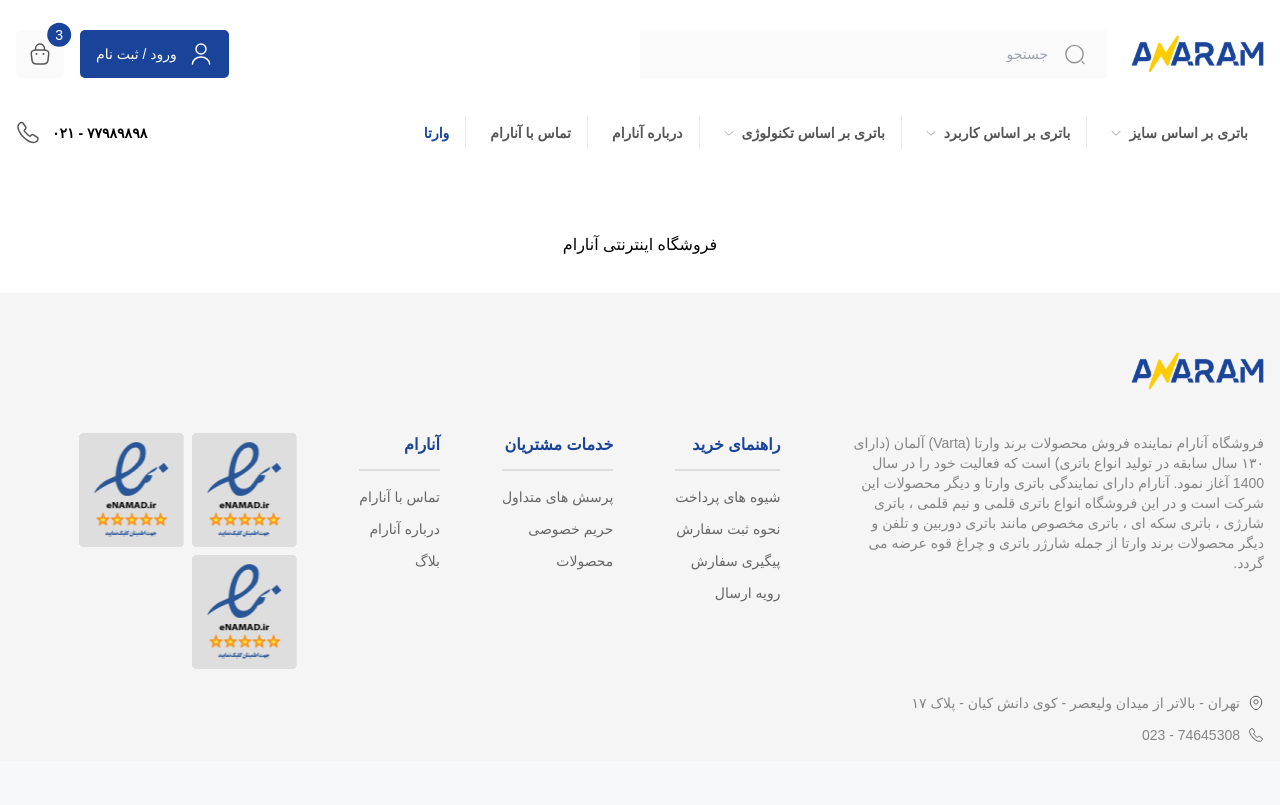
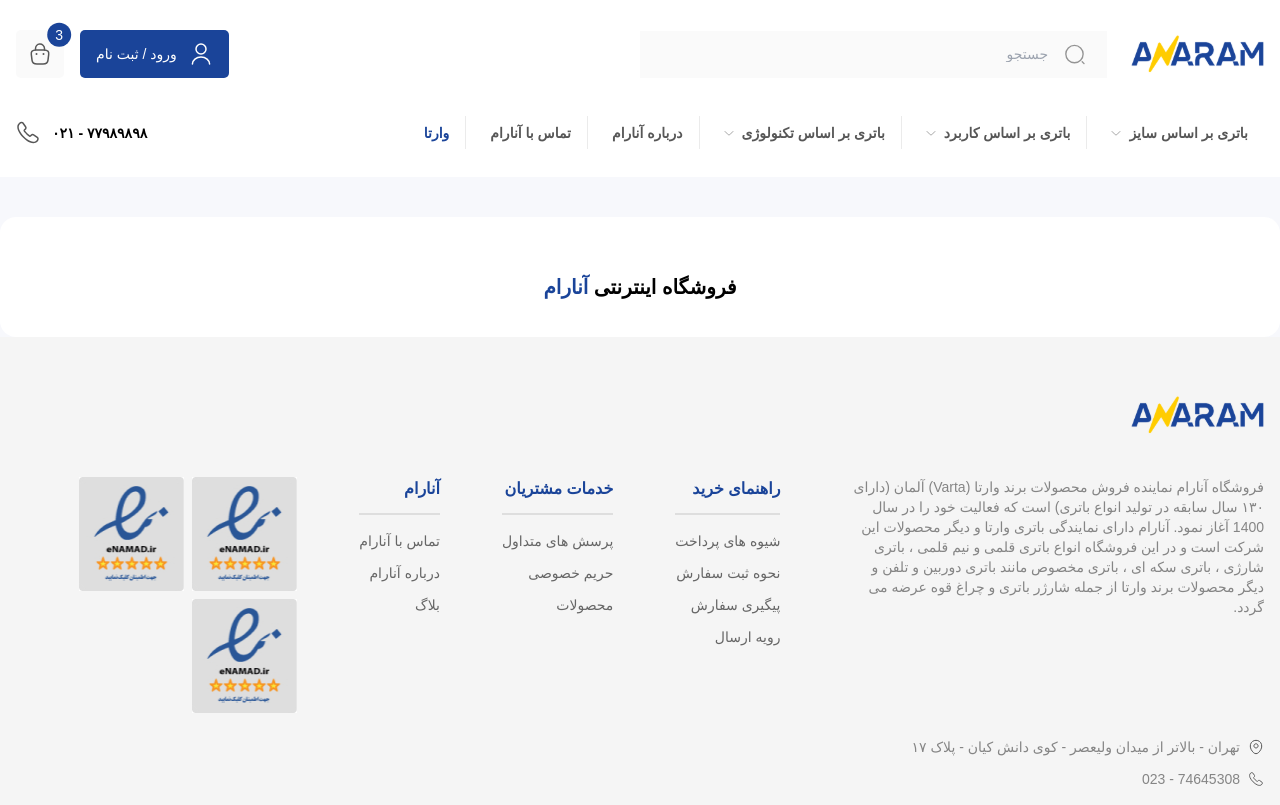
Before and after one commit to mahyarErshad/anaram-react, a React (Create React App) app: page /about in a window 1280 px wide. Built offline with nearby package versions, Linux system fonts and the light colour scheme; a web font is replaced by a local one.

Commit message:
H1 is styled

```diff
--- a/src/Pages/AboutUs/AboutUs.jsx
+++ b/src/Pages/AboutUs/AboutUs.jsx
@@ -2,8 +2,10 @@ import React from "react";
 
 function AboutUs() {
   return (
-    <section className="container bg-white pb-9 px-28 pt-14">
-      <h1>فروشگاه اینترنتی آنارام</h1>
+    <section className="container bg-white pb-9 px-28 pt-14 mt-10 gap-10 rounded-2xl">
+      <h1 className="font-semibold text-xl">
+        فروشگاه اینترنتی <strong className="text-primary6">آنارام</strong>
+      </h1>
     </section>
   );
 }
```
